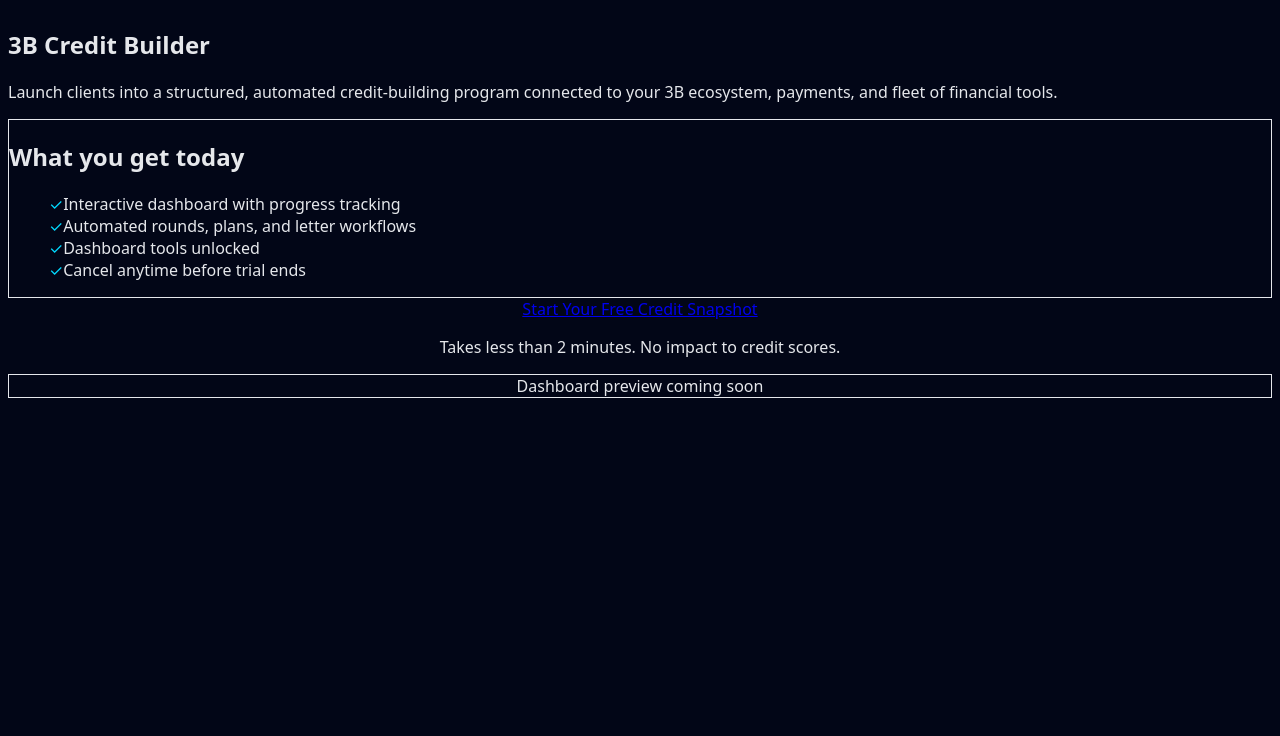
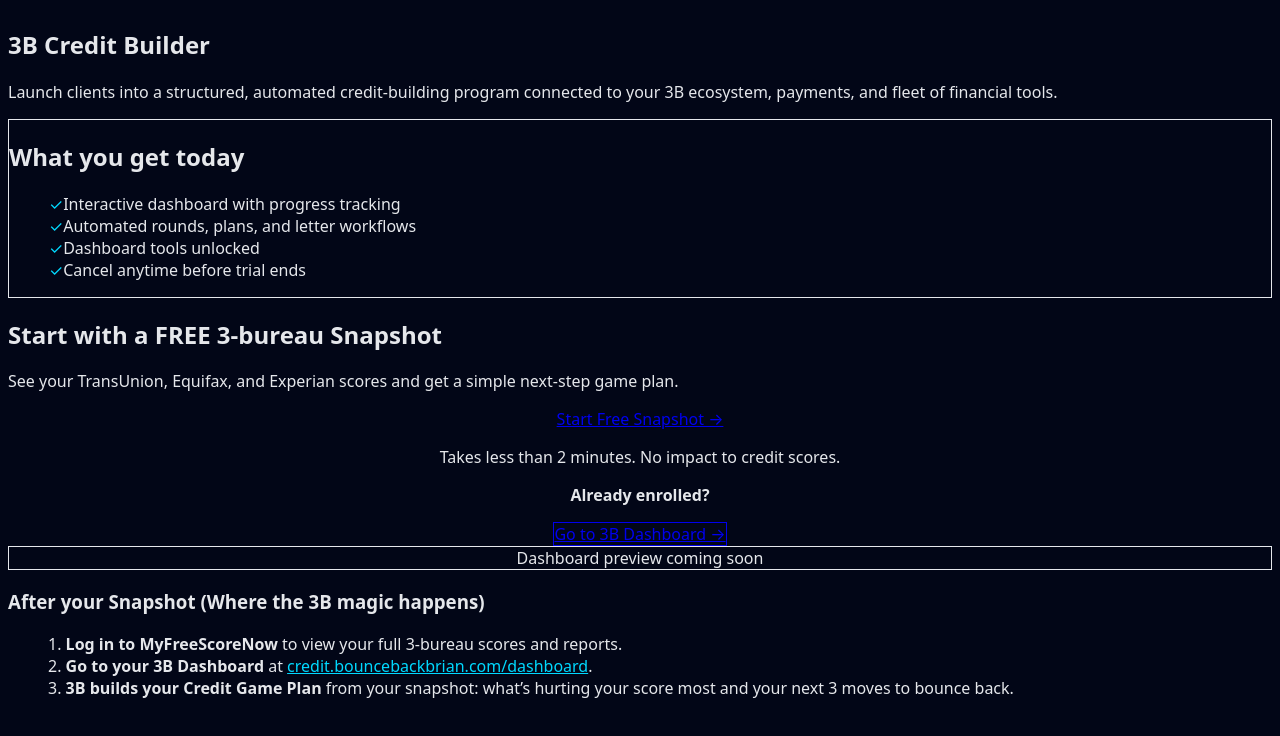
Before and after one commit to vnhyqph2cp-ctrl/credit-repair, a Next.js app: page / in a window 1280 px wide. Shown: the top 736 px of the page. Built offline with nearby package versions, Linux system fonts and the light colour scheme.

Commit message:
Refactor page layout and improve call-to-action
Reorganize content layout and enhance CTA sections for clarity.

```diff
--- a/app/page.tsx
+++ b/app/page.tsx
@@ -17,6 +17,7 @@
               financial tools.
             </p>
 
+            <div className="space-y-6">
               <div className="space-y-4 rounded-2xl border border-white/10 bg-slate-900/60 p-5">
                 <h2 className="text-lg font-semibold text-white">
                   What you get today
@@ -41,16 +42,39 @@
                 </ul>
               </div>
 
-            <div className="space-y-3">
+              {/* Snapshot + Dashboard CTAs */}
+              <section className="credit-cta space-y-3">
+                <h2 className="text-xl font-semibold">
+                  Start with a FREE 3‑bureau Snapshot
+                </h2>
+                <p className="text-sm sm:text-base text-white/80">
+                  See your TransUnion, Equifax, and Experian scores and get a
+                  simple next‑step game plan.
+                </p>
+
                 <a
                   href="https://myfreescorenow.com/en/creditsnapshot/user/register/6153?source=default"
                   className="block w-full py-3 rounded-lg bg-gradient-to-r from-blue-600 to-indigo-600 text-center text-white font-semibold"
                 >
-                Start Your Free Credit Snapshot
+                  Start Free Snapshot →
                 </a>
+
                 <p className="text-xs text-white/60 text-center">
                   Takes less than 2 minutes. No impact to credit scores.
                 </p>
+
+                <div className="pt-2 text-center space-y-2">
+                  <p className="text-sm text-white/70">
+                    <strong>Already enrolled?</strong>
+                  </p>
+                  <a
+                    href="https://credit.bouncebackbrian.com/dashboard"
+                    className="inline-block px-4 py-2 rounded-lg border border-white/30 text-sm font-semibold text-white hover:bg-white/10"
+                  >
+                    Go to 3B Dashboard →
+                  </a>
+                </div>
+              </section>
             </div>
           </div>
 
@@ -61,6 +85,34 @@
             </div>
           </div>
         </section>
+
+        {/* After Snapshot section */}
+        <section className="mt-16 after-snapshot space-y-4">
+          <h3 className="text-xl font-semibold">
+            After your Snapshot (Where the 3B magic happens)
+          </h3>
+          <ol className="list-decimal list-inside space-y-2 text-sm sm:text-base text-white/80">
+            <li>
+              <strong>Log in to MyFreeScoreNow</strong> to view your full
+              3‑bureau scores and reports.
+            </li>
+            <li>
+              <strong>Go to your 3B Dashboard</strong> at{" "}
+              <a
+                href="https://credit.bouncebackbrian.com/dashboard"
+                className="underline text-[#00D9FF]"
+              >
+                credit.bouncebackbrian.com/dashboard
+              </a>
+              .
+            </li>
+            <li>
+              <strong>3B builds your Credit Game Plan</strong> from your
+              snapshot: what’s hurting your score most and your next 3 moves to
+              bounce back.
+            </li>
+          </ol>
+        </section>
       </div>
     </main>
   );
```
Lines whose indentation alone changed are shown as unchanged.
